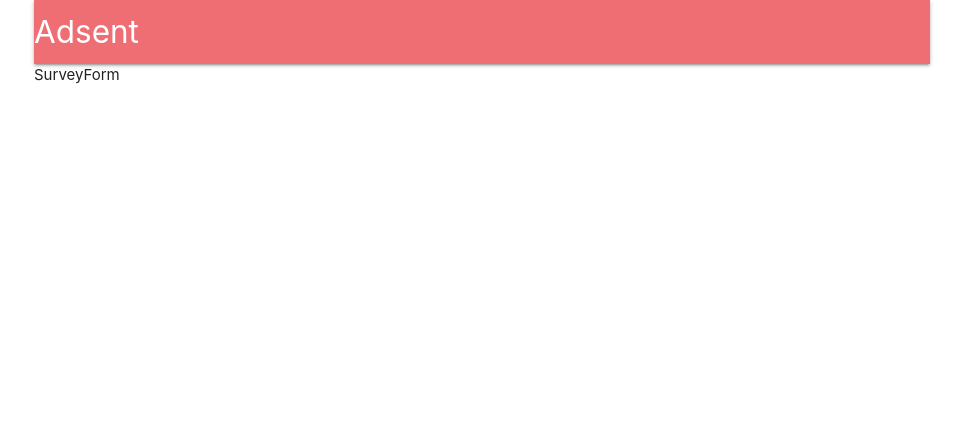
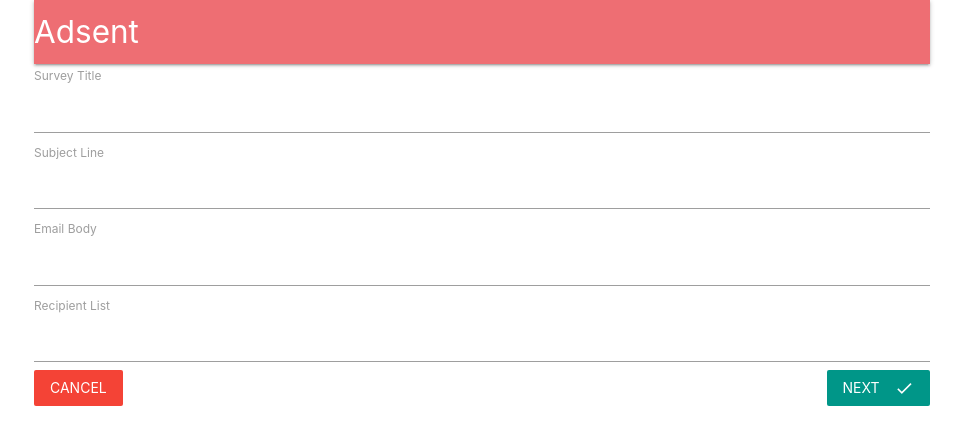
Before and after one commit to ajose-malik/adsent, a React (Create React App) app in the folder client/: page /surveys/new in a window 1280 px wide. Shown: the top 444 px of the page, without its empty margins (158-1121 px from the left). Built offline with nearby package versions, Linux system fonts and the light colour scheme; no server answers.

Commit message:
implement SurveyField

```diff
--- /dev/null
+++ b/client/src/components/surveys/SurveyField.js
@@ -0,0 +1,10 @@
+import React from 'react'
+
+export default ({ input, label }) => {
+	return (
+		<>
+			<label>{label}</label>
+			<input {...input} />
+		</>
+	)
+}
--- a/client/src/components/surveys/SurveyForm.js
+++ b/client/src/components/surveys/SurveyForm.js
@@ -1,9 +1,44 @@
 import React, { Component } from 'react'
-import { reduxForm } from 'redux-form'
+import { reduxForm, Field } from 'redux-form'
+import SurveyField from './SurveyField'
+import { Link } from 'react-router-dom'
 
+const FIELDS = [
+	{ label: 'Survey Title', name: 'title' },
+	{ label: 'Subject Line', name: 'subject' },
+	{ label: 'Email Body', name: 'body' },
+	{ label: 'Recipient List', name: 'emails' }
+]
 class SurveyForm extends Component {
+	renderField() {
+		return FIELDS.map(({ label, name }) => {
+			return (
+				<Field
+					key={name}
+					component={SurveyField}
+					type='text'
+					label={label}
+					name={name}
+				/>
+			)
+		})
+	}
+
 	render() {
-		return <>SurveyForm</>
+		return (
+			<div>
+				<form onSubmit={this.props.handleSubmit(values => console.log(values))}>
+					{this.renderField()}
+					<Link to='/surveys' className='red btn-flat white-text'>
+						Cancel
+					</Link>
+					<button type='submit' className='teal btn-flat right white-text'>
+						Next
+						<i className='material-icons right'>done</i>
+					</button>
+				</form>
+			</div>
+		)
 	}
 }
 
```
